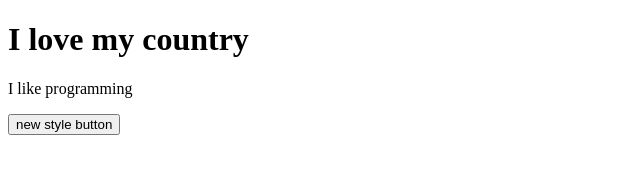
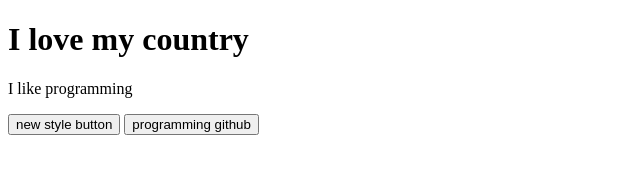
Before and after one commit to TasrinRinbe/Web-development, a plain HTML site: page index.html in a window 1280 px wide. Shown: the whole page, without its empty margins (0-640 px from the left). Drawn offline with Linux system fonts and the light colour scheme.

Commit message:
Update index.html

```diff
--- a/index.html
+++ b/index.html
@@ -10,5 +10,6 @@
     <h1>I love my country</h1>
     <p>I like programming</p>
     <button>new style button</button>
+    <button>programming github</button>
 </body>
 </html>
```
